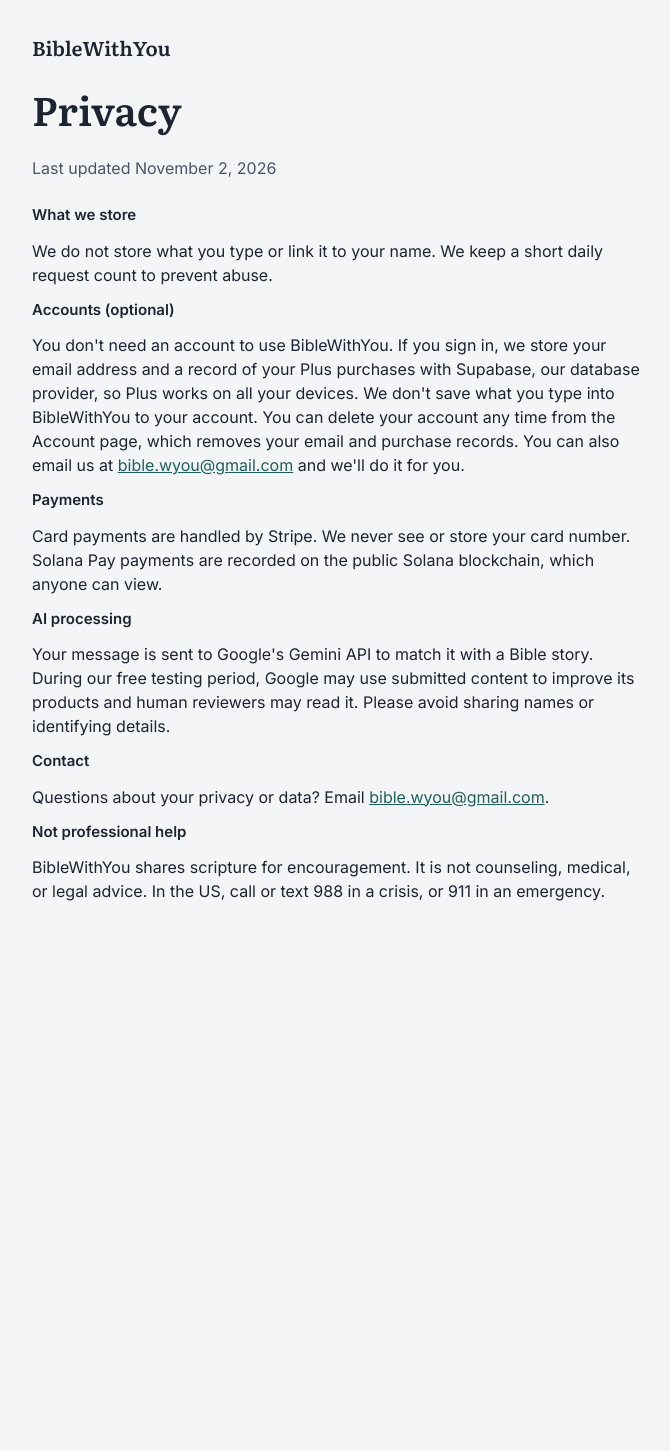
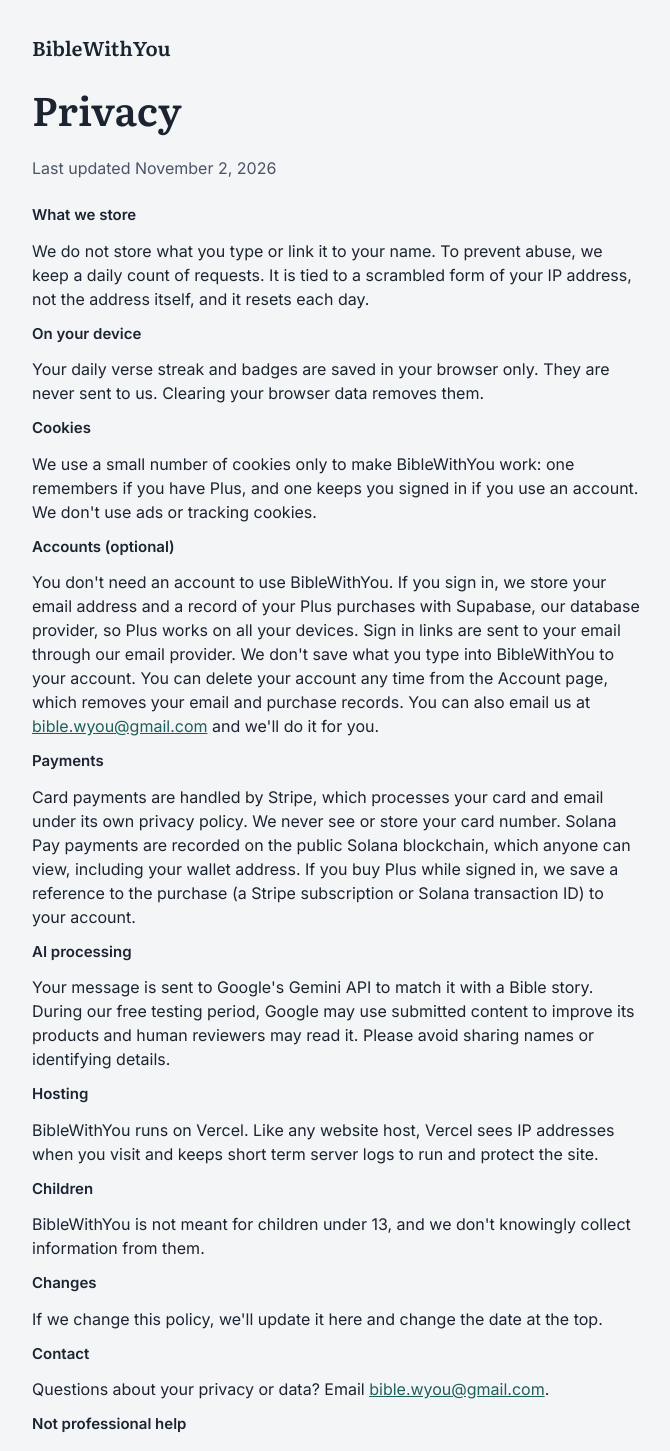
Before and after one commit to EGait/biblewithyou, a Next.js app: page /privacy in a window 1280 px wide. Shown: the top 1451 px of the page, without its empty margins (304-974 px from the left). Before the commit the page ends 967 px from the top, so only its background shows below. Built offline with nearby package versions, Linux system fonts and the light colour scheme.

Commit message:
Privacy page: device storage, cookies, hosting, children, changes
Co-Authored-By: Claude Opus 5.5 <noreply@anthropic.com>

```diff
--- a/app/privacy/page.tsx
+++ b/app/privacy/page.tsx
@@ -10,13 +10,23 @@ export default function Privacy() {
       <p className="muted">Last updated November 2, 2026</p>
       <div className="stack">
         <h3>What we store</h3>
-        <p>We do not store what you type or link it to your name. We keep a short daily request count to prevent abuse.</p>
+        <p>We do not store what you type or link it to your name. To prevent abuse, we keep a daily count of requests. It is tied to a scrambled form of your IP address, not the address itself, and it resets each day.</p>
+        <h3>On your device</h3>
+        <p>Your daily verse streak and badges are saved in your browser only. They are never sent to us. Clearing your browser data removes them.</p>
+        <h3>Cookies</h3>
+        <p>We use a small number of cookies only to make BibleWithYou work: one remembers if you have Plus, and one keeps you signed in if you use an account. We don&apos;t use ads or tracking cookies.</p>
         <h3>Accounts (optional)</h3>
-        <p>You don&apos;t need an account to use BibleWithYou. If you sign in, we store your email address and a record of your Plus purchases with Supabase, our database provider, so Plus works on all your devices. We don&apos;t save what you type into BibleWithYou to your account. You can delete your account any time from the Account page, which removes your email and purchase records. You can also email us at <a href="mailto:bible.wyou@gmail.com">bible.wyou@gmail.com</a> and we&apos;ll do it for you.</p>
+        <p>You don&apos;t need an account to use BibleWithYou. If you sign in, we store your email address and a record of your Plus purchases with Supabase, our database provider, so Plus works on all your devices. Sign in links are sent to your email through our email provider. We don&apos;t save what you type into BibleWithYou to your account. You can delete your account any time from the Account page, which removes your email and purchase records. You can also email us at <a href="mailto:bible.wyou@gmail.com">bible.wyou@gmail.com</a> and we&apos;ll do it for you.</p>
         <h3>Payments</h3>
-        <p>Card payments are handled by Stripe. We never see or store your card number. Solana Pay payments are recorded on the public Solana blockchain, which anyone can view.</p>
+        <p>Card payments are handled by Stripe, which processes your card and email under its own privacy policy. We never see or store your card number. Solana Pay payments are recorded on the public Solana blockchain, which anyone can view, including your wallet address. If you buy Plus while signed in, we save a reference to the purchase (a Stripe subscription or Solana transaction ID) to your account.</p>
         <h3>AI processing</h3>
         <p>Your message is sent to Google&apos;s Gemini API to match it with a Bible story. During our free testing period, Google may use submitted content to improve its products and human reviewers may read it. Please avoid sharing names or identifying details.</p>
+        <h3>Hosting</h3>
+        <p>BibleWithYou runs on Vercel. Like any website host, Vercel sees IP addresses when you visit and keeps short term server logs to run and protect the site.</p>
+        <h3>Children</h3>
+        <p>BibleWithYou is not meant for children under 13, and we don&apos;t knowingly collect information from them.</p>
+        <h3>Changes</h3>
+        <p>If we change this policy, we&apos;ll update it here and change the date at the top.</p>
         <h3>Contact</h3>
         <p>Questions about your privacy or data? Email <a href="mailto:bible.wyou@gmail.com">bible.wyou@gmail.com</a>.</p>
         <h3>Not professional help</h3>
```
Also changed, not shown: 1 other file (tests, documents, lock files or other folders).
